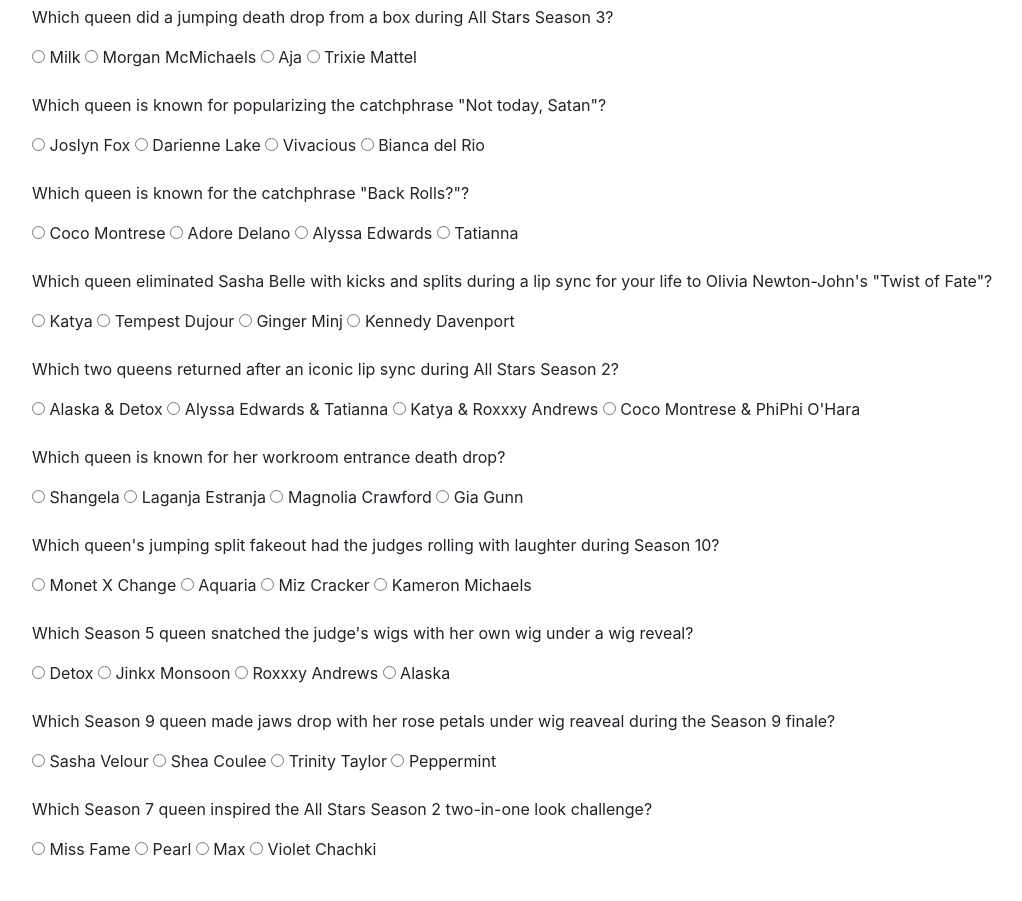
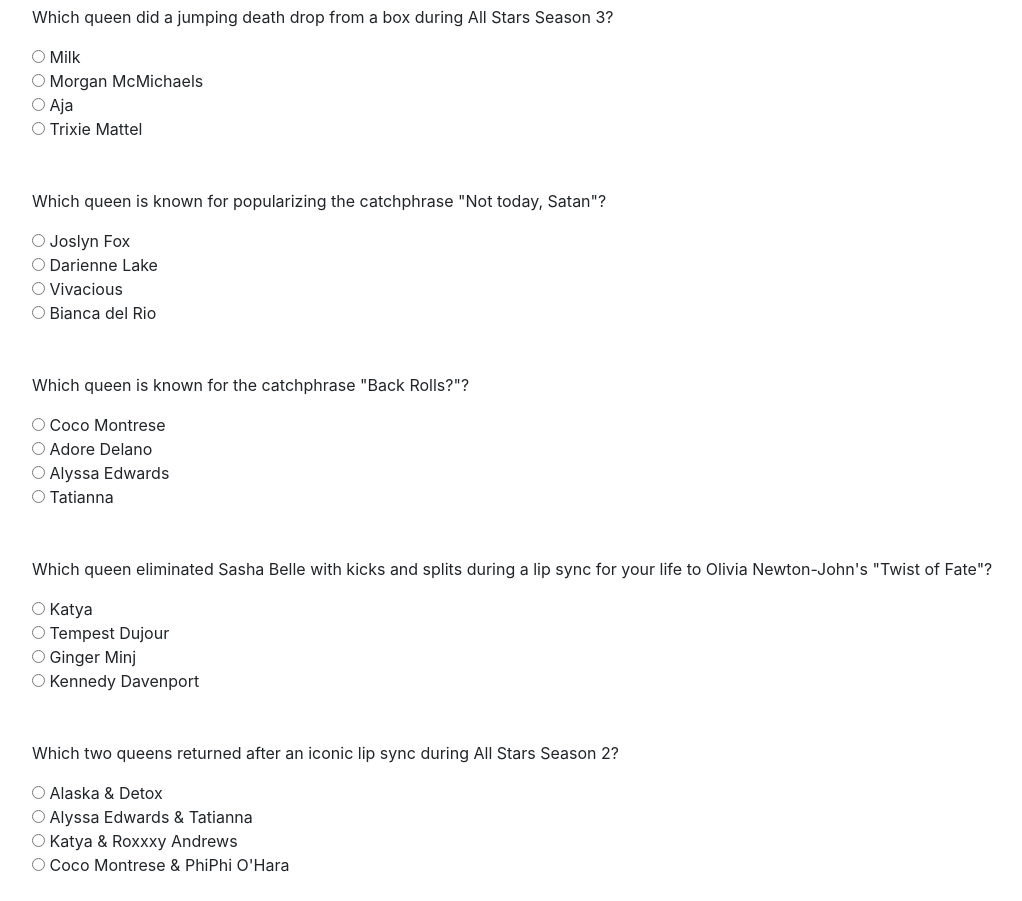
Before and after one commit to echavez85/TriviaGame, a plain HTML site: page index.html in a window 1280 px wide. Shown: the part 51-952 px from the top of the page, without its empty margins (53-1075 px from the left). Drawn offline with nearby package versions, Linux system fonts and the light colour scheme.

Commit message:
Created pseudocode for JS.

```diff
--- a/index.html
+++ b/index.html
@@ -26,73 +26,73 @@
             <div class="col-md-12" id="quiz">
                 <form>
                     <p>Which queen did a jumping death drop from a box during All Stars Season 3?</p>
-                    <input id="multiplechoice" type="radio" name="question1" value="Milk"> Milk
-                    <input id="multiplechoice" type="radio" name="question1" value="Morgan"> Morgan McMichaels
-                    <input id="multiplechoice" type="radio" name="question1" value="Aja"> Aja
-                    <input id="multiplechoice" type="radio" name="question1" value="Trixie"> Trixie Mattel
+                    <input id="multiplechoice" type="radio" name="question1" value="Milk"> Milk<br>
+                    <input id="multiplechoice" type="radio" name="question1" value="Morgan"> Morgan McMichaels<br>
+                    <input id="multiplechoice" type="radio" name="question1" value="Aja"> Aja<br>
+                    <input id="multiplechoice" type="radio" name="question1" value="Trixie"> Trixie Mattel<br>
                     <br>
                     <br>
                     <p>Which queen is known for popularizing the catchphrase "Not today, Satan"?</p>
-                    <input id="multiplechoice" type="radio" name="question2" value="Joslyn"> Joslyn Fox
-                    <input id="multiplechoice" type="radio" name="question2" value="Darienne"> Darienne Lake
-                    <input id="multiplechoice" type="radio" name="question2" value="Vivacious"> Vivacious
-                    <input id="multiplechoice" type="radio" name="question2" value="Bianca"> Bianca del Rio
+                    <input id="multiplechoice" type="radio" name="question2" value="Joslyn"> Joslyn Fox<br>
+                    <input id="multiplechoice" type="radio" name="question2" value="Darienne"> Darienne Lake<br>
+                    <input id="multiplechoice" type="radio" name="question2" value="Vivacious"> Vivacious<br>
+                    <input id="multiplechoice" type="radio" name="question2" value="Bianca"> Bianca del Rio<br>
                     <br>
                     <br>
                     <p>Which queen is known for the catchphrase "Back Rolls?"?</p>
-                    <input id="multiplechoice" type="radio" name="question3" value="Coco"> Coco Montrese
-                    <input id="multiplechoice" type="radio" name="question3" value="Adore"> Adore Delano
-                    <input id="multiplechoice" type="radio" name="question3" value="Alyssa"> Alyssa Edwards
-                    <input id="multiplechoice" type="radio" name="question3" value="Tatianna"> Tatianna
+                    <input id="multiplechoice" type="radio" name="question3" value="Coco"> Coco Montrese<br>
+                    <input id="multiplechoice" type="radio" name="question3" value="Adore"> Adore Delano<br>
+                    <input id="multiplechoice" type="radio" name="question3" value="Alyssa"> Alyssa Edwards<br>
+                    <input id="multiplechoice" type="radio" name="question3" value="Tatianna"> Tatianna<br>
                     <br>
                     <br>
                     <p>Which queen eliminated Sasha Belle with kicks and splits during a lip sync for your life to Olivia Newton-John's "Twist of Fate"?</p>
-                    <input id="multiplechoice" type="radio" name="question4" value="Katya"> Katya
-                    <input id="multiplechoice" type="radio" name="question4" value="Tempest"> Tempest Dujour
-                    <input id="multiplechoice" type="radio" name="question4" value="Ginger"> Ginger Minj
-                    <input id="multiplechoice" type="radio" name="question4" value="Kennedy"> Kennedy Davenport
+                    <input id="multiplechoice" type="radio" name="question4" value="Katya"> Katya<br>
+                    <input id="multiplechoice" type="radio" name="question4" value="Tempest"> Tempest Dujour<br>
+                    <input id="multiplechoice" type="radio" name="question4" value="Ginger"> Ginger Minj<br>
+                    <input id="multiplechoice" type="radio" name="question4" value="Kennedy"> Kennedy Davenport<br>
                     <br>
                     <br>
                     <p>Which two queens returned after an iconic lip sync during All Stars Season 2?</p>
-                    <input id="multiplechoice" type="radio" name="question5" value="AlaskaDetox"> Alaska & Detox
-                    <input id="multiplechoice" type="radio" name="question5" value="AlyssaTatianna"> Alyssa Edwards & Tatianna
-                    <input id="multiplechoice" type="radio" name="question5" value="KatyaRoxxxy"> Katya & Roxxxy Andrews
-                    <input id="multiplechoice" type="radio" name="question5" value="CocoPhiPhi"> Coco Montrese & PhiPhi O'Hara
+                    <input id="multiplechoice" type="radio" name="question5" value="AlaskaDetox"> Alaska & Detox<br>
+                    <input id="multiplechoice" type="radio" name="question5" value="AlyssaTatianna"> Alyssa Edwards & Tatianna<br>
+                    <input id="multiplechoice" type="radio" name="question5" value="KatyaRoxxxy"> Katya & Roxxxy Andrews<br>
+                    <input id="multiplechoice" type="radio" name="question5" value="CocoPhiPhi"> Coco Montrese & PhiPhi O'Hara<br>
                     <br>
                     <br>
                     <p>Which queen is known for her workroom entrance death drop?</p>
-                    <input id="multiplechoice" type="radio" name="question6" value="Shangela"> Shangela
-                    <input id="multiplechoice" type="radio" name="question6" value="Laganja"> Laganja Estranja
-                    <input id="multiplechoice" type="radio" name="question6" value="Magnolia"> Magnolia Crawford
-                    <input id="multiplechoice" type="radio" name="question6" value="Gia"> Gia Gunn
+                    <input id="multiplechoice" type="radio" name="question6" value="Shangela"> Shangela<br>
+                    <input id="multiplechoice" type="radio" name="question6" value="Laganja"> Laganja Estranja<br>
+                    <input id="multiplechoice" type="radio" name="question6" value="Magnolia"> Magnolia Crawford<br>
+                    <input id="multiplechoice" type="radio" name="question6" value="Gia"> Gia Gunn<br>
                     <br>
                     <br>
                     <p>Which queen's jumping split fakeout had the judges rolling with laughter during Season 10?</p>
-                    <input id="multiplechoice" type="radio" name="question7" value="Monet"> Monet X Change
-                    <input id="multiplechoice" type="radio" name="question7" value="Aquaria"> Aquaria
-                    <input id="multiplechoice" type="radio" name="question7" value="Cracker"> Miz Cracker
-                    <input id="multiplechoice" type="radio" name="question7" value="Kameron"> Kameron Michaels
+                    <input id="multiplechoice" type="radio" name="question7" value="Monet"> Monet X Change<br>
+                    <input id="multiplechoice" type="radio" name="question7" value="Aquaria"> Aquaria<br>
+                    <input id="multiplechoice" type="radio" name="question7" value="Cracker"> Miz Cracker<br>
+                    <input id="multiplechoice" type="radio" name="question7" value="Kameron"> Kameron Michaels<br>
                     <br>
                     <br>
                     <p>Which Season 5 queen snatched the judge's wigs with her own wig under a wig reveal?</p>
-                    <input id="multiplechoice" type="radio" name="question8" value="Detox"> Detox
-                    <input id="multiplechoice" type="radio" name="question8" value="Jinkx"> Jinkx Monsoon
-                    <input id="multiplechoice" type="radio" name="question8" value="Roxxxy"> Roxxxy Andrews
-                    <input id="multiplechoice" type="radio" name="question8" value="Alaska"> Alaska
+                    <input id="multiplechoice" type="radio" name="question8" value="Detox"> Detox<br>
+                    <input id="multiplechoice" type="radio" name="question8" value="Jinkx"> Jinkx Monsoon<br>
+                    <input id="multiplechoice" type="radio" name="question8" value="Roxxxy"> Roxxxy Andrews<br>
+                    <input id="multiplechoice" type="radio" name="question8" value="Alaska"> Alaska<br>
                     <br>
                     <br>
                     <p>Which Season 9 queen made jaws drop with her rose petals under wig reaveal during the Season 9 finale?</p>
-                    <input id="multiplechoice" type="radio" name="question9" value="Sasha"> Sasha Velour
-                    <input id="multiplechoice" type="radio" name="question9" value="Shea"> Shea Coulee
-                    <input id="multiplechoice" type="radio" name="question9" value="Trinity"> Trinity Taylor
-                    <input id="multiplechoice" type="radio" name="question9" value="Peppermint"> Peppermint
+                    <input id="multiplechoice" type="radio" name="question9" value="Sasha"> Sasha Velour<br>
+                    <input id="multiplechoice" type="radio" name="question9" value="Shea"> Shea Coulee<br>
+                    <input id="multiplechoice" type="radio" name="question9" value="Trinity"> Trinity Taylor<br>
+                    <input id="multiplechoice" type="radio" name="question9" value="Peppermint"> Peppermint<br>
                     <br>
                     <br>
                     <p>Which Season 7 queen inspired the All Stars Season 2 two-in-one look challenge?</p>
-                    <input id="multiplechoice" type="radio" name="question10" value="Fame"> Miss Fame
-                    <input id="multiplechoice" type="radio" name="question10" value="Pearl"> Pearl
-                    <input id="multiplechoice" type="radio" name="question10" value="Max"> Max
-                    <input id="multiplechoice" type="radio" name="question10" value="Violiet"> Violet Chachki
+                    <input id="multiplechoice" type="radio" name="question10" value="Fame"> Miss Fame<br>
+                    <input id="multiplechoice" type="radio" name="question10" value="Pearl"> Pearl<br>
+                    <input id="multiplechoice" type="radio" name="question10" value="Max"> Max<br>
+                    <input id="multiplechoice" type="radio" name="question10" value="Violiet"> Violet Chachki<br>
                     <br>
                     <br>
                 </form>
```
Also changed, not shown: assets/javascript/app.js (+22 -0 lines).
